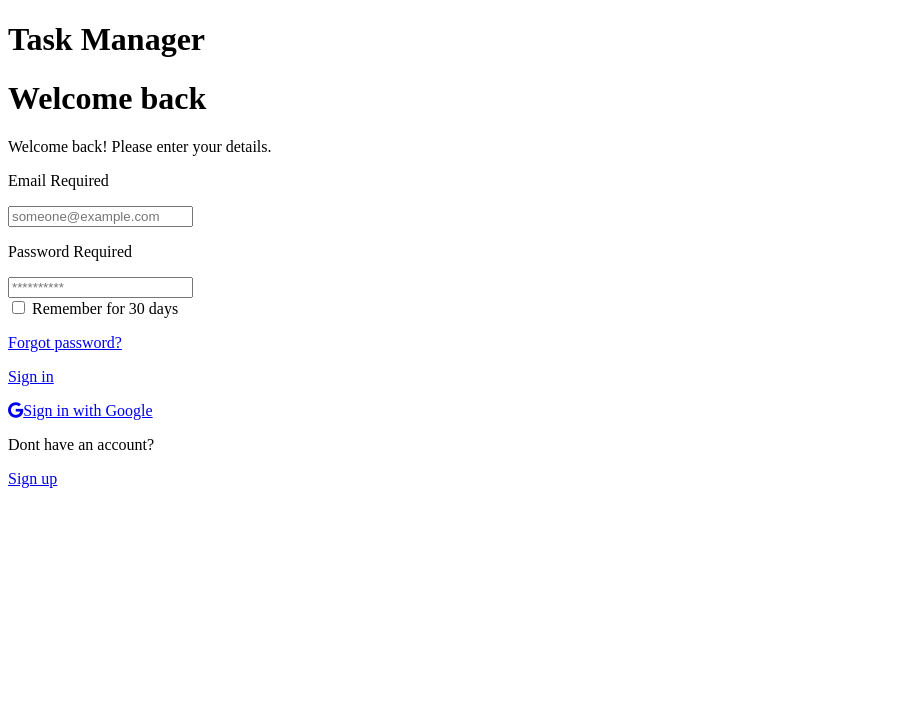
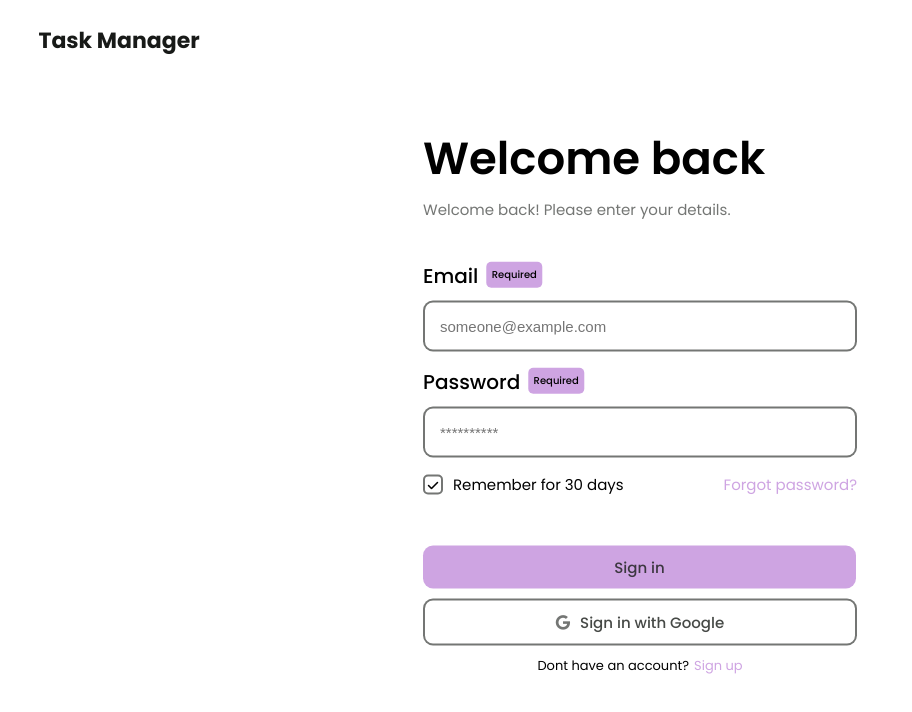
Before and after one commit to johnhaab/Task-Manager, a plain HTML site: page index.html in a window 1280 px wide. Shown: the whole page, without its empty margins (0-912 px from the left). Drawn offline with Linux system fonts and the light colour scheme; the site is published under a folder, as on GitHub Pages, so addresses that start at the root find nothing.

Commit message:
Fixing styles.css link

```diff
--- a/index.html
+++ b/index.html
@@ -6,7 +6,7 @@
         <title>Task Manager </title>
         <meta name="description" content="">
         <meta name="viewport" content="width=device-width, initial-scale=1">
-        <link rel="stylesheet" href="/assets/index.css">
+        <link rel="stylesheet" href="./assets/index.css">
         <link rel="stylesheet" href="https://cdnjs.cloudflare.com/ajax/libs/font-awesome/6.2.1/css/all.min.css">
     </head>
 
```
